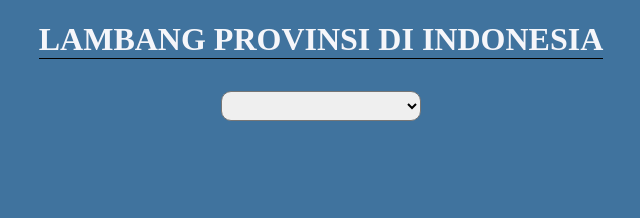
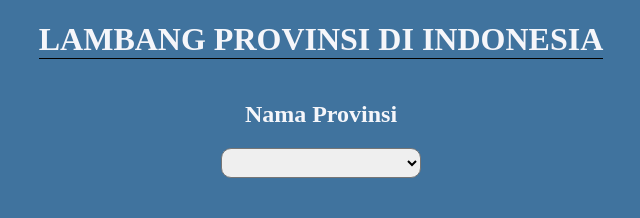
Before and after one commit to Zhafranath/projectProgate, a plain HTML site: page index.html in a window 1280 px wide. Shown: the whole page, without its empty margins (319-959 px from the left). Drawn offline with Linux system fonts and the light colour scheme; no server answers.

Commit message:
menambahkan h2 dan menambahkan style h2

```diff
--- a/index.css
+++ b/index.css
@@ -23,4 +23,8 @@ select{
     width: 200px;
     height: 30px;
     border-radius: 10px;
+    margin-bottom: 10px;
 }
+h2{
+    color: #f5f6fa;
+}
--- a/index.html
+++ b/index.html
@@ -11,10 +11,11 @@
     <h1>LAMBANG PROVINSI DI INDONESIA</h1>
 <div class="container">
     <form action="">
+        <h2>Nama Provinsi</h2>
         <select name="" id="provinsi" onchange="getSelectedValue()">
         </select>
     </form>
-</div>
+</div class ="container2">
     <div id="imgContainer">
         <img src="" alt="" id="img">
     </div>
```
